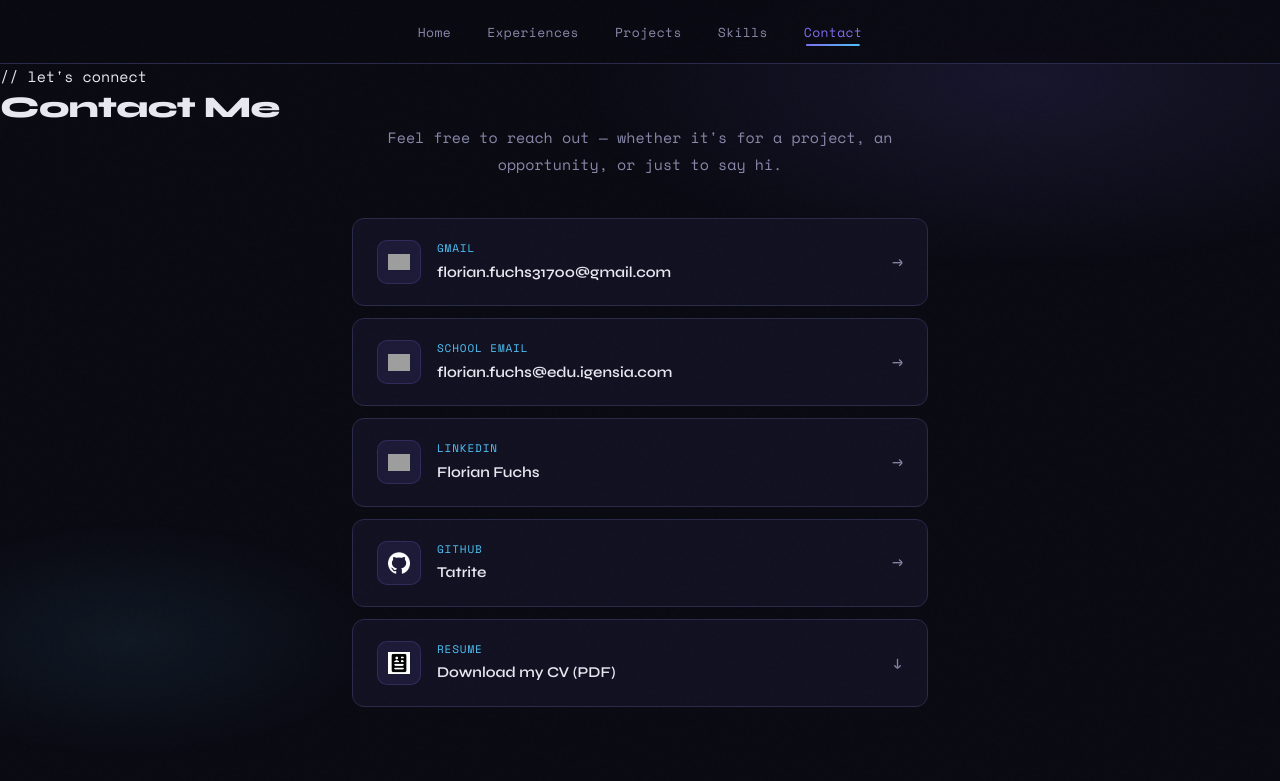
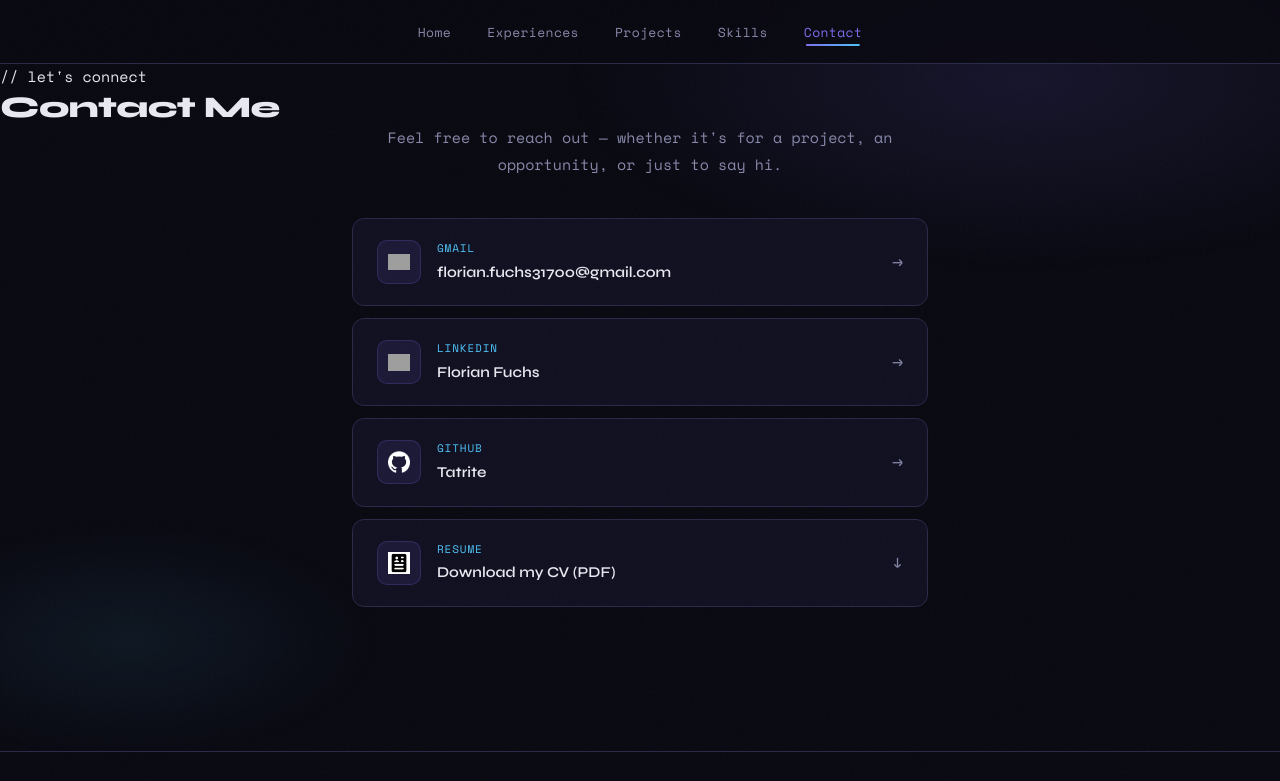
Before and after one commit to Tatrite/Portfolio, a plain HTML site: page portfolio/pages/contact.html in a window 1280 px wide. Shown: the top 781 px of the page. Drawn offline with nearby package versions, Linux system fonts and the light colour scheme; grey boxes are pictures that could not be loaded; files whose address does not match are found by name.

Commit message:
Remove school email contact from contact.html
Removed school email contact section from the contact page.

```diff
--- a/portfolio/pages/contact.html
+++ b/portfolio/pages/contact.html
@@ -44,17 +44,6 @@
           <div class="contact-info">
             <div class="contact-label">Gmail</div>
             <div class="contact-value">florian.fuchs31700@gmail.com</div>
-          </div>
-          <div class="contact-arrow">→</div>
-        </a>
-
-        <a class="contact-item" href="mailto:florian.fuchs@edu.igensia.com?subject=Contact&body=Hello Florian,">
-          <div class="contact-icon">
-            <img src="https://raw.githubusercontent.com/maurodesouza/profile-readme-generator/master/src/assets/icons/social/microsoft-outlook/default.svg" alt="Outlook" />
-          </div>
-          <div class="contact-info">
-            <div class="contact-label">School email</div>
-            <div class="contact-value">florian.fuchs@edu.igensia.com</div>
           </div>
           <div class="contact-arrow">→</div>
         </a>
```
